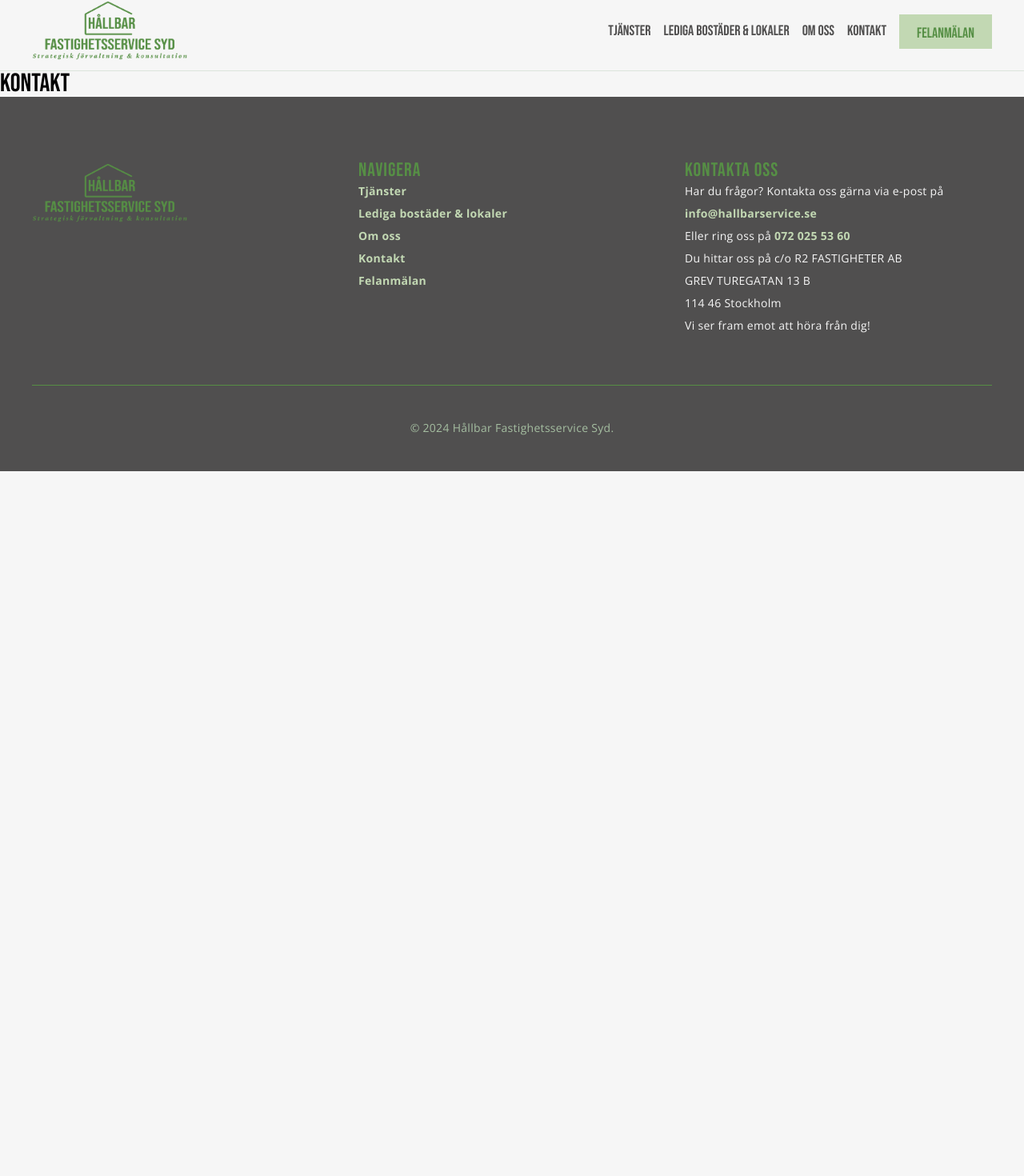
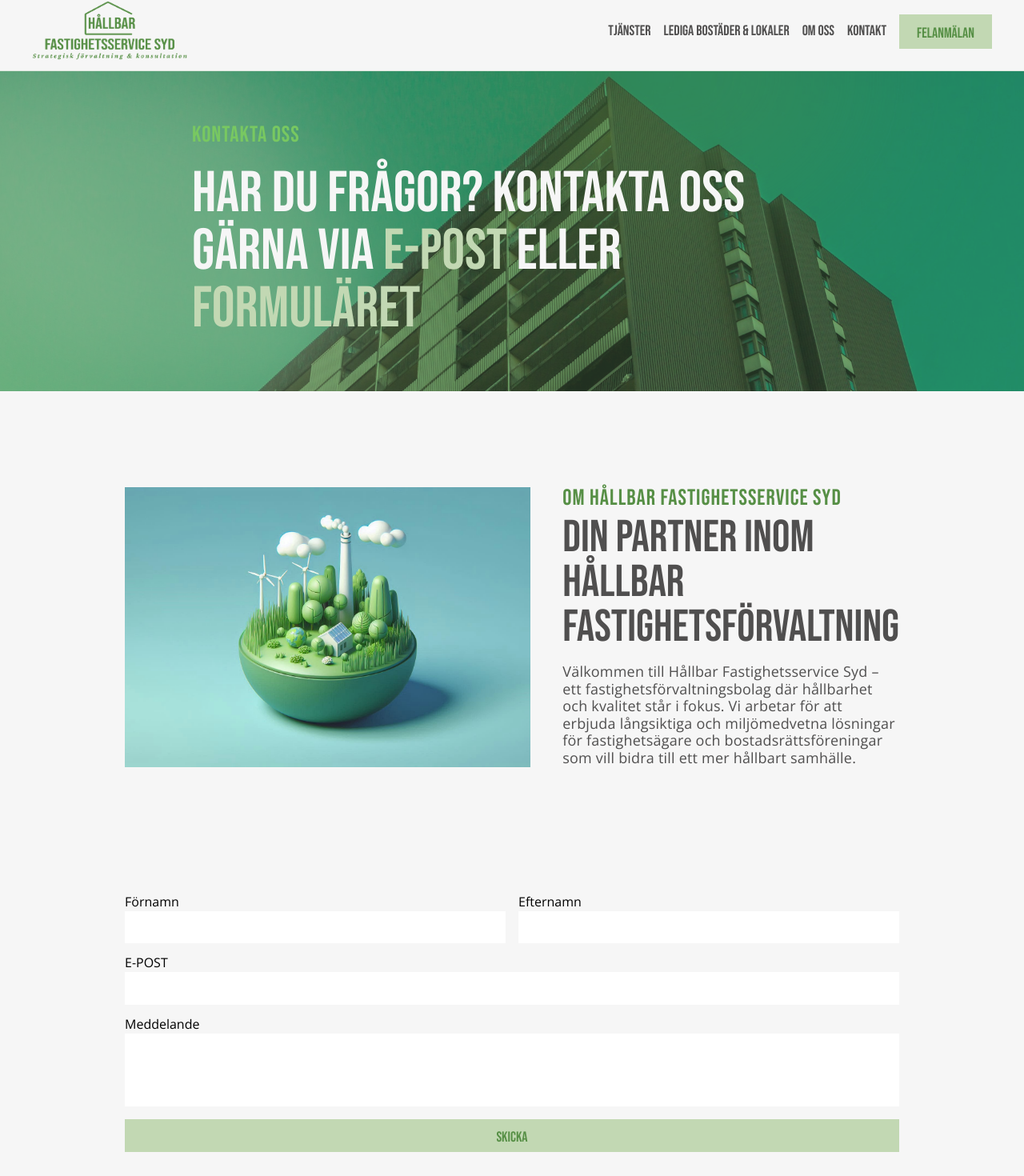
Before and after one commit to Wztrbrg/hfts, a React (Vite) app: page /kontakt in a window 1280 px wide. Shown: the part 10-1480 px from the top of the page at 80% size. Before the commit the page ends 800 px from the top, so only its background shows below. Built offline with nearby package versions, Linux system fonts and the light colour scheme.

Commit message:
contact page work in progress

```diff
--- /dev/null
+++ b/src/assets/style/contact-page/contact-content.scss
@@ -0,0 +1,57 @@
+.about-content-section {
+    width: 100%;
+    display: flex;
+    justify-content: center;
+    padding-top: 120px;
+
+    .content {
+
+        .contact-form-section {
+
+            width: 100%;
+            max-width: 1000px;
+
+            padding: 80px 16px;
+
+            form {
+
+                display: flex;
+                flex-direction: column;
+
+                width: 100%;
+
+                .double-input-row {
+                    display: flex;
+                    gap: 1rem;
+                    .left, .right {
+                        flex: 1;
+                        display: flex;
+                        flex-direction: column;
+                    }
+                }
+
+                label {
+                    margin-bottom: 4px;
+                }
+
+                input, textarea {
+                    margin-bottom: 16px;
+                    width: 100%;
+
+                    border: none;
+                }
+
+                input {
+                    padding: .8rem .8rem .8rem .2rem;
+                }
+
+                textarea {
+                    resize: none;
+
+                    padding: .2rem .8rem .8rem .2rem;
+                }
+            }
+        }
+    }
+
+}
--- /dev/null
+++ b/src/components/contact-page/ContactContent.jsx
@@ -0,0 +1,81 @@
+// import '../../assets/style/about-page/about-content.scss';
+import '../../assets/style/contact-page/contact-content.scss';
+import { FontAwesomeIcon } from '@fortawesome/react-fontawesome';
+import { faArrowRight } from '@fortawesome/free-solid-svg-icons';
+
+
+const ContactContent = () => {
+  return (
+    <section className="about-content-section">
+      <div className="content">
+        <article className='about-card-full'>
+          <div className="about-card-img"></div>
+          <header className="text">
+            <h3 className="l-tag acc-txt">
+              Om Hållbar Fastighetsservice Syd
+            </h3>
+            <h1 className="l-h dk-txt">
+              Din partner inom hållbar fastighetsförvaltning
+            </h1>
+            <p className="l-p dk-txt">
+              Välkommen till Hållbar Fastighetsservice Syd – ett fastighetsförvaltningsbolag där hållbarhet och kvalitet står i fokus. Vi arbetar för att erbjuda långsiktiga och miljömedvetna lösningar för fastighetsägare och bostadsrättsföreningar som vill bidra till ett mer hållbart samhälle.
+            </p>
+          </header>
+        </article>
+
+        <section className='contact-form-section'>
+          <form>
+            <div className='double-input-row'>
+              <div className="left">
+                <label htmlFor="">Förnamn</label>
+                <input type="text" />
+              </div>
+              <div className="right">
+                <label htmlFor="">Efternamn</label>
+                <input type="text" />
+              </div>
+            </div>
+
+            <label htmlFor="">E-POST</label>
+            <input type="text" />
+            <label htmlFor="">Meddelande</label>
+            <textarea type="text" rows={5}/>
+            <button className='s-btn prim'>SKICKA</button>
+          </form>
+        </section>
+
+
+        {/* <section className="why-section">
+          <div className="bg-img-overlay"></div>
+          <article className="why-content">
+            <header className='heading-container'>
+              <h1 className="h-h lt-txt">
+                Varför välja <span className="pr-txt">Hållbar Fastighetsservice Syd</span>?
+              </h1>
+            </header>
+            <div className="text">
+              <p className="h-sub lt-txt">
+                Att välja Hållbar Fastighetsservice Syd innebär att du väljer en långsiktig partner som sätter miljön och kvaliteten i första rummet. Vi tror på att skapa fastighetsvärden som håller över tid, både ekonomiskt och ekologiskt.
+              </p>
+              <ul>
+                <li>
+                  <p className="l-p lt-txt">Lång erfarenhet inom fastighetsförvaltning</p>
+                </li>
+                <li>
+                  <p className="l-p lt-txt">Miljöanpassade lösningar för en minskad klimatpåverkan</p>
+                </li>
+                <li>
+                  <p className="l-p lt-txt">Kundnära service med engagemang och lyhördhet för våra kunders behov</p>
+                </li>
+              </ul>
+            </div>
+
+          </article>
+        </section>
+         */}
+      </div>
+    </section>
+  )
+}
+
+export default ContactContent;
--- /dev/null
+++ b/src/components/contact-page/ContactHero.jsx
@@ -0,0 +1,23 @@
+import '../../assets/style/about-page/about-hero.scss';
+import '../../assets/style/globals/global.scss';
+
+
+const ContactHero = () => {
+  return (
+    <div className="about-hero">
+      <div className="bg-img-overlay"></div>
+      <article className="about-hero-content">
+        <div className="bg-blur-blob left"></div>
+        <div className="bg-blur-blob center"></div>
+        <header className='heading-container'>
+          <h3 className="l-tag acc-txt">KONTAKTA OSS</h3>
+          <h1 className="h-h lt-txt">
+            Har du frågor? Kontakta oss gärna via <span className='pr-txt'>E-post</span> eller <span className='pr-txt'>formuläret</span>
+          </h1>
+        </header>
+      </article>
+    </div>
+  )
+}
+
+export default ContactHero;
--- a/src/pages/Contact.jsx
+++ b/src/pages/Contact.jsx
@@ -1,7 +1,12 @@
+import ContactContent from "../components/contact-page/ContactContent";
+import ContactHero from "../components/contact-page/ContactHero";
 
 const Contact = () => {
   return (
-    <h1>Kontakt</h1>
+    <>
+      <ContactHero />
+      <ContactContent />
+    </>
   )
 }
 
```
